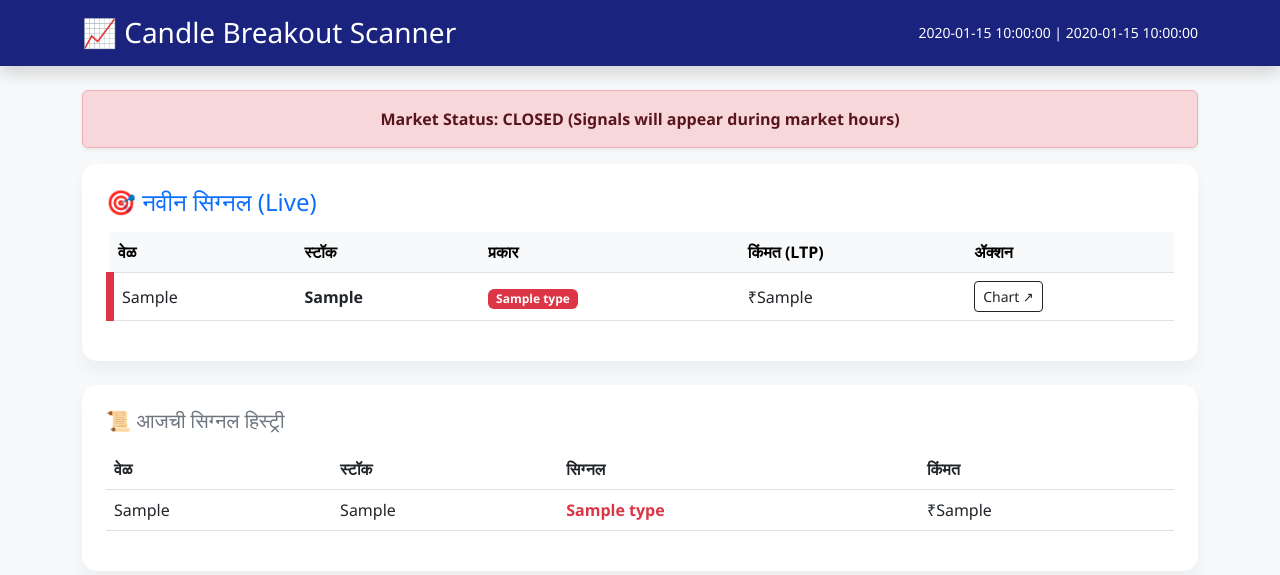
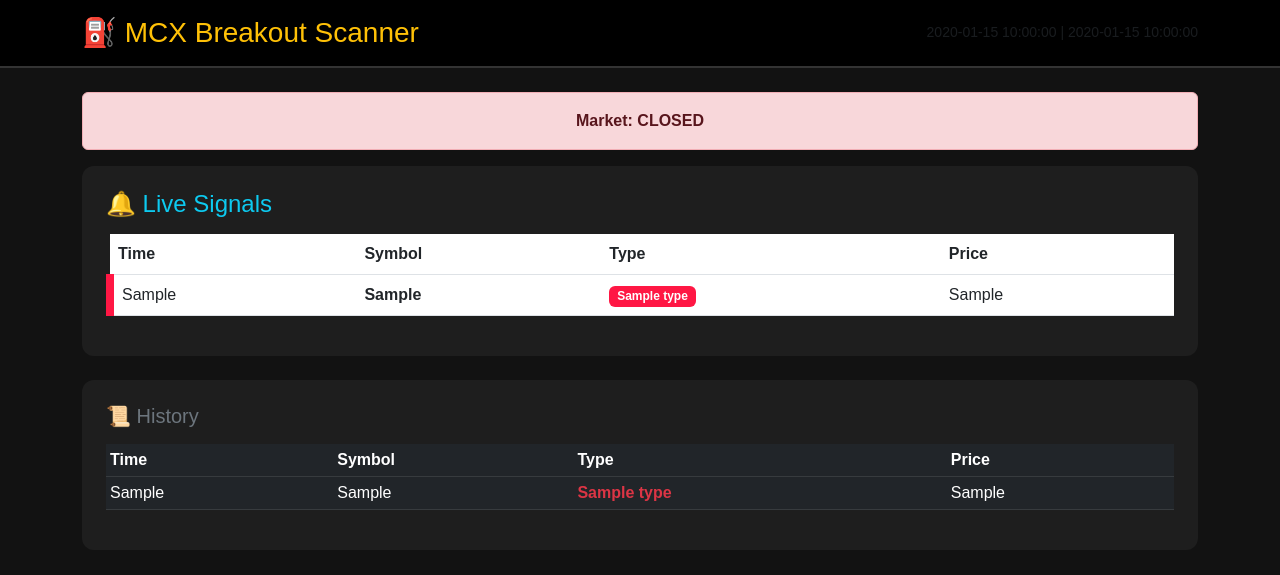
Before and after one commit to dattapwr/nifty-trading-bot, a Flask app: template templates/index.html in a window 1280 px wide. Shown: the top 575 px of the page. Run offline with Flask 3, Linux system fonts and the light colour scheme; the template is opened without the code that fills it: most values are stand-ins (such as "Sample title", 1, 10 or a date in 2020).

Commit message:
Update index.html

```diff
--- a/templates/index.html
+++ b/templates/index.html
@@ -3,45 +3,43 @@
 <head>
     <meta charset="UTF-8">
     <meta name="viewport" content="width=device-width, initial-scale=1.0">
-    <title>Live Breakout Scanner</title>
+    <title>MCX Live Scanner</title>
     <link href="https://cdn.jsdelivr.net/npm/bootstrap@5.3.0/dist/css/bootstrap.min.css" rel="stylesheet">
     <style>
-        body { background-color: #f8f9fa; font-family: 'Segoe UI', Tahoma, Geneva, Verdana, sans-serif; }
-        .buy-row { border-left: 8px solid #28a745 !important; background-color: #e6ffed; }
-        .sell-row { border-left: 8px solid #dc3545 !important; background-color: #fff5f5; }
-        .card { border-radius: 15px; border: none; box-shadow: 0 10px 20px rgba(0,0,0,0.05); }
-        .navbar { background: #1a237e; }
-        .badge-buy { background-color: #28a745; }
-        .badge-sell { background-color: #dc3545; }
+        body { background-color: #121212; color: #ffffff; font-family: sans-serif; }
+        .buy-row { border-left: 8px solid #00c853; background-color: #1b2e1b; }
+        .sell-row { border-left: 8px solid #ff1744; background-color: #2e1b1b; }
+        .card { background-color: #1e1e1e; border: none; border-radius: 12px; }
+        .table { color: white; }
+        .navbar { background: #000; border-bottom: 2px solid #333; }
+        .badge-buy { background-color: #00c853; }
+        .badge-sell { background-color: #ff1744; }
     </style>
 </head>
 <body>
 
-<nav class="navbar navbar-dark shadow mb-4">
-    <div class="container text-center text-white py-2">
-        <h3 class="mb-0">📈 Candle Breakout Scanner</h3>
-        <small>{{ date }} | {{ time }}</small>
+<nav class="navbar navbar-dark mb-4">
+    <div class="container text-center py-2">
+        <h3 class="mb-0 text-warning">⛽ MCX Breakout Scanner</h3>
+        <small class="text-muted">{{ date }} | {{ time }}</small>
     </div>
 </nav>
 
 <div class="container">
-    <div class="alert {{ 'alert-success' if market_open else 'alert-danger' }} text-center fw-bold shadow-sm">
-        Market Status: {{ 'LIVE' if market_open else 'CLOSED (Signals will appear during market hours)' }}
+    <div class="alert {{ 'alert-success' if market_open else 'alert-danger' }} text-center fw-bold">
+        Market: {{ 'OPEN (MCX)' if market_open else 'CLOSED' }}
     </div>
 
-    <div class="row">
-        <div class="col-md-12 mb-4">
-            <div class="card p-4">
-                <h4 class="text-primary mb-3">🎯 नवीन सिग्नल (Live)</h4>
+    <div class="card p-4 mb-4">
+        <h4 class="mb-3 text-info">🔔 Live Signals</h4>
         <div class="table-responsive">
             <table class="table align-middle">
-                        <thead class="table-light">
+                <thead>
                     <tr>
-                                <th>वेळ</th>
-                                <th>स्टॉक</th>
-                                <th>प्रकार</th>
-                                <th>किंमत (LTP)</th>
-                                <th>ॲक्शन</th>
+                        <th>Time</th>
+                        <th>Symbol</th>
+                        <th>Type</th>
+                        <th>Price</th>
                     </tr>
                 </thead>
                 <tbody>
@@ -50,29 +48,26 @@
                         <td>{{ stock.t }}</td>
                         <td><strong>{{ stock.s }}</strong></td>
                         <td><span class="badge {{ 'badge-buy' if stock.type == 'BUY' else 'badge-sell' }}">{{ stock.type }}</span></td>
-                                <td>₹{{ stock.p }}</td>
-                                <td><a href="https://www.tradingview.com/chart/?symbol=NSE:{{ stock.s }}" target="_blank" class="btn btn-sm btn-outline-dark">Chart ↗</a></td>
+                        <td>{{ stock.p }}</td>
                     </tr>
                     {% else %}
-                            <tr><td colspan="5" class="text-center text-muted py-4">पॅटर्नची वाट पाहत आहे... (दर १ मिनिटाला ऑटो-रिफ्रेश)</td></tr>
+                    <tr><td colspan="4" class="text-center text-muted py-3">No breakout detected. Waiting...</td></tr>
                     {% endfor %}
                 </tbody>
             </table>
         </div>
     </div>
-        </div>
 
-        <div class="col-md-12">
     <div class="card p-4">
-                <h5 class="text-secondary mb-3">📜 आजची सिग्नल हिस्ट्री</h5>
-                <div class="table-responsive" style="max-height: 500px; overflow-y: auto;">
-                    <table class="table table-hover">
+        <h5 class="text-secondary mb-3">📜 History</h5>
+        <div class="table-responsive" style="max-height: 400px; overflow-y: auto;">
+            <table class="table table-dark table-sm">
                 <thead>
                     <tr>
-                                <th>वेळ</th>
-                                <th>स्टॉक</th>
-                                <th>सिग्नल</th>
-                                <th>किंमत</th>
+                        <th>Time</th>
+                        <th>Symbol</th>
+                        <th>Type</th>
+                        <th>Price</th>
                     </tr>
                 </thead>
                 <tbody>
@@ -81,7 +76,7 @@
                         <td>{{ h.t }}</td>
                         <td>{{ h.s }}</td>
                         <td class="{{ 'text-success' if h.type == 'BUY' else 'text-danger' }}"><strong>{{ h.type }}</strong></td>
-                                <td>₹{{ h.p }}</td>
+                        <td>{{ h.p }}</td>
                     </tr>
                     {% endfor %}
                 </tbody>
@@ -89,11 +84,8 @@
         </div>
     </div>
 </div>
-    </div>
-</div>
 
 <script>
-    // १ मिनिटाला पेज रिफ्रेश करण्यासाठी
     setTimeout(function(){ location.reload(); }, 60000);
 </script>
 
```
Lines whose indentation alone changed are shown as unchanged.
